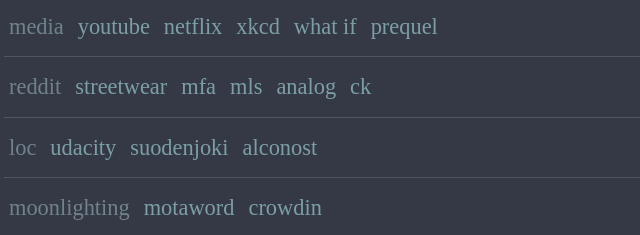
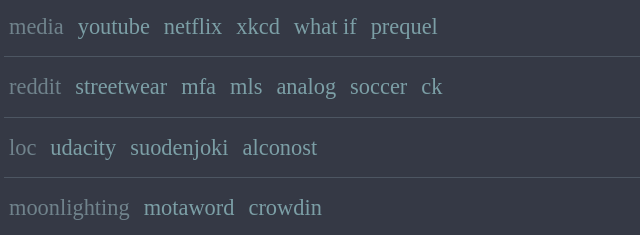
Before and after one commit to meamaximaculpa/startpage-meaculpa, a plain HTML site: page index.html in a window 1280 px wide. Shown: the part 230-465 px from the top of the page, 236-876 px from the left. Drawn offline with Linux system fonts and the light colour scheme.

Commit message:
added soccer

```diff
--- a/index.html
+++ b/index.html
@@ -31,7 +31,8 @@
         <li><a href="https://www.reddit.com/r/malefashionadvice/">mfa</a></li>
         <li><a href="https://www.reddit.com/r/malelivingspace/">mls</a></li>
 	<li><a href="https://www.reddit.com/r/analog/">analog</a></li>
-        <li><a href="https://www.reddit.com/r/CrusaderKings/">ck</a></li>
+        <li><a href="https://www.reddit.com/r/soccer/">soccer</a></li>
+	<li><a href="https://www.reddit.com/r/CrusaderKings/">ck</a></li>
       </ul>
       <hr>
       <ul>
```
Also changed, not shown: 2 other files.
